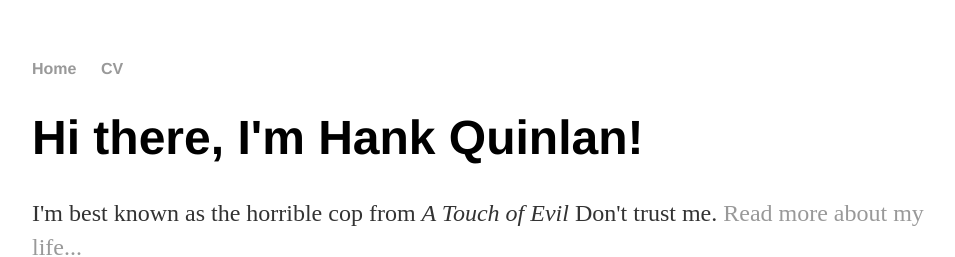
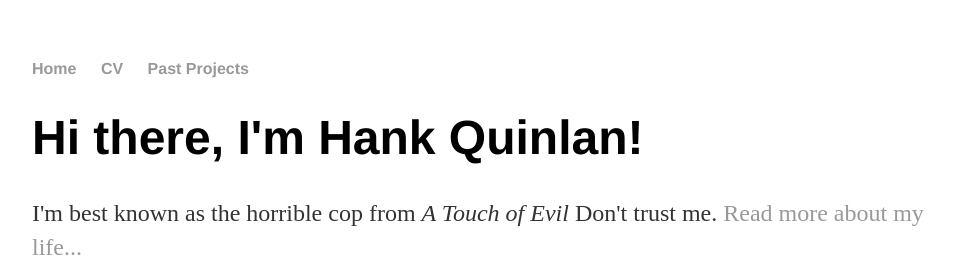
Before and after one commit to stephaneham/stephaneham.github.io, a Jekyll site: the page built from index.html, in a window 1280 px wide. Shown: the top 257 px of the page, without its empty margins (160-1115 px from the left). Built offline with Jekyll 4.4.1, drawn with Linux system fonts in a browser that asks for light colours.

Commit message:
Update default.html

```diff
--- a/_layouts/default.html
+++ b/_layouts/default.html
@@ -11,7 +11,7 @@
 			<ul>
 				<li><a href="/">Home</a></li>
 				<li><a href="">CV</a></li>
-				<li><a href="#projects"></a></li>
+				<li><a href="#projects">Past Projects</a></li>
 			</ul>
 			</nav>
 			<main class="container">
```
